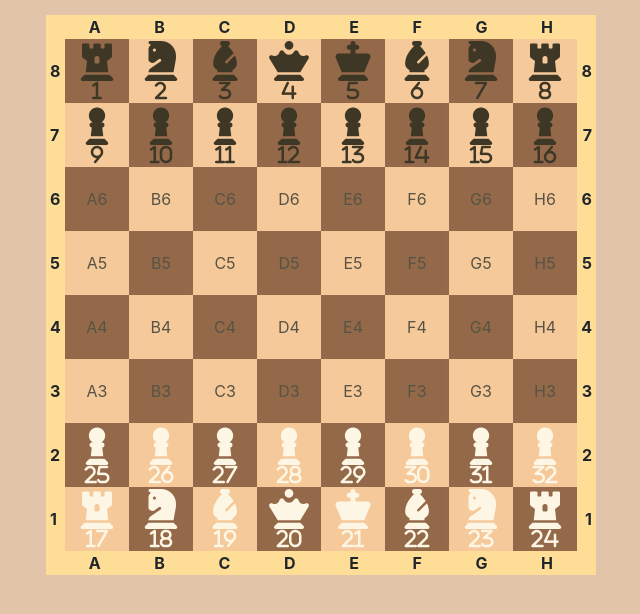
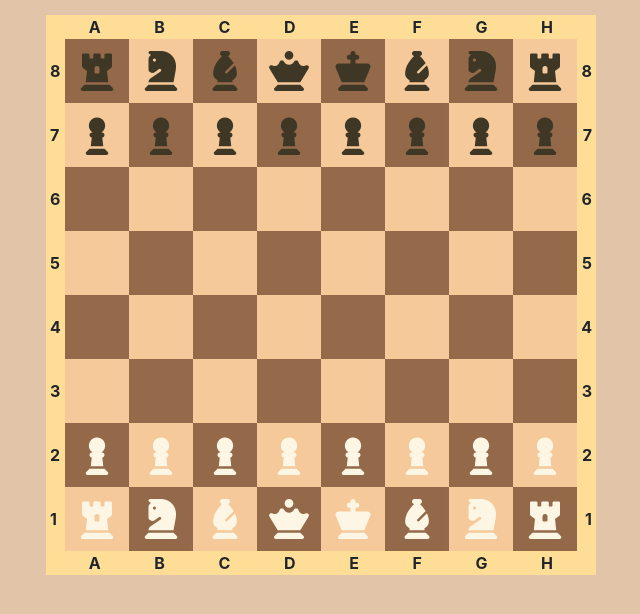
Before and after one commit to ZenkoWu/Chess_Game, a React (Create React App) app in the folder chess-game/: page / in a window 1280 px wide. Shown: the top 614 px of the page, without its empty margins (319-959 px from the left). Built offline with nearby package versions, Linux system fonts and the light colour scheme.

Commit message:
add activeCell to cells and can change bg-color

```diff
--- a/chess-game/src/App.css
+++ b/chess-game/src/App.css
@@ -20,10 +20,14 @@
   background-color: rgb(112, 67, 49);
 }
 
-.bg-lighter {
+.bg-lightColored {
   background-color: rgb(243, 194, 155);
 }
 
 .activeSide:hover {
+  background-color: rgba(100, 148, 78, 0.692);
+}
+
+.activeCell{
   background-color: rgb(81, 136, 55);
 }
--- a/chess-game/src/components/ChessBoard/ChessBoard.jsx
+++ b/chess-game/src/components/ChessBoard/ChessBoard.jsx
@@ -1,4 +1,5 @@
 import React, { useEffect, useState } from 'react'
+
 
 export default function ChessBoard() {
 
@@ -10,7 +11,17 @@ let numbersAxis = Array.from({length: maxBoardHeight}, (el, i) => maxBoardHeight
 let lettersAxis = Array.from({length: maxBoardWidth}, (el, i) =>  String.fromCharCode(i + letterACodeInASCII))
 
 const figureTypes =
-['king', 'queen', 'knight', 'bishop', 'rook', 'pawn'].map(value => ({value, icon: 'fa-solid fa-chess-' + value}))
+['king', 'queen', 'knight', 'bishop', 'rook', 'pawn'].map(value => (
+  {
+    value,
+    icon: 'fa-solid fa-chess-' + value,
+    whereFigureCanGo: () => {}
+  }
+  ))
+
+  let whereFigureCanGo = [
+    {type:'pawn', x: '', y: 1 || 2, color: ''}
+  ]
 
 const [figures, setFigures] = useState(Array.from({length: 32}, (el, i) => (
     {
@@ -31,6 +42,9 @@ const [cells, setCells] = useState(Array.from({length: maxBoardWidth * maxBoardH
   )
 ))
 
+let getDeafultCellColor = (x, y) => {
+  return x % 2 == 0 && y % 2 == 0 || x % 2 !== 0 && y % 2 !== 0 ? 'bg-lightColored' : 'bg-brown'
+}
 
 function setFigureInCell(figId, x, y) {
   setCells((prev) =>
@@ -72,24 +86,47 @@ useEffect(() => {
   setDefaultFigurePosition(arrDefaultFigurePosition)
   }, [])
 
-// console.log(figures)
-// console.log(cells)
+const [move, setMove] = useState({})
+
+useEffect(() => {
+
+}, [move])
 
 
-let getFigure = (id) => figures.find(el => el.id == id)
+let getFigureById = (id) => figures.find(el => el.id == id)
 
 let renderFigure = (id) => {
-let figure = getFigure(id)
+let figure = getFigureById(id)
   if (figure) {
     return figureTypes.find(it => it.value == figure.type).icon + ' text-' + figure.color
   }
   }
 
-  let currentSide = (id) => {
-    let figure = getFigure(id)
-    console.log(figure)
-    return (figure?.color  == 'white' ? 'activeSide' : null)
+  let [playerSide, setPlayerSide] = useState('white')
+
+  let canActivateCell = (cell) => {
+    let figure = getFigureById(cell.figure)
+    return (figure?.color == playerSide && !cell.activeCell ? 'activeSide' : null)
   }
+
+  let findInCell = (x, y) => {
+    let foundFigureIdInCell = cells.find(f => x === f.x && y === f.y).figure
+    let figure = getFigureById(foundFigureIdInCell)
+    if(!foundFigureIdInCell) {
+      console.log('figure not found')
+    } else if (figure.color === playerSide) {
+      setCells(prev =>
+      prev.map(el => (
+        {...el, activeCell: el.x == x && el.y == y ? true : false}
+      )
+        )
+      )
+
+      let figure = figures.find(el => el.id === foundFigureIdInCell)
+    }
+  }
+
+// console.log(cells)
 
   return (
     <div
@@ -117,18 +154,17 @@ let figure = getFigure(id)
           cells.map((cell, i) => (
             <div
               key={cell.id}
-              className={`bg-${cell.x % 2 == 0 && cell.y % 2 == 0 || cell.x % 2 !== 0 && cell.y % 2 !== 0 ? 'lighter' : 'brown'}
-              ${currentSide(cell.figure)} opacity-75 d-flex justify-content-center align-items-center`
-              }
+              className={getDeafultCellColor(cell.x, cell.y) +
+                " opacity-75 d-flex justify-content-center align-items-center " + canActivateCell(cell) + " " +
+                (cell.activeCell ? "activeCell" : "")}
               style={{ width: "4rem", height: "4rem" }}
+              onClick = {() => findInCell(cell.x, cell.y)}
             >
               {cell.figure ?
-                <div
-                  className = {`${renderFigure(cell.figure)} fs-1`}
-                >
-                  <div className='fs-5'>{cell.figure}</div>
+                <div className = {`${renderFigure(cell.figure)} fs-1`}>
+                  {/* <div className='fs-5'>{cell.figure}</div> */}
                 </div>
-              : cell.id}
+              : null}
             </div>
           ))
         }
```
